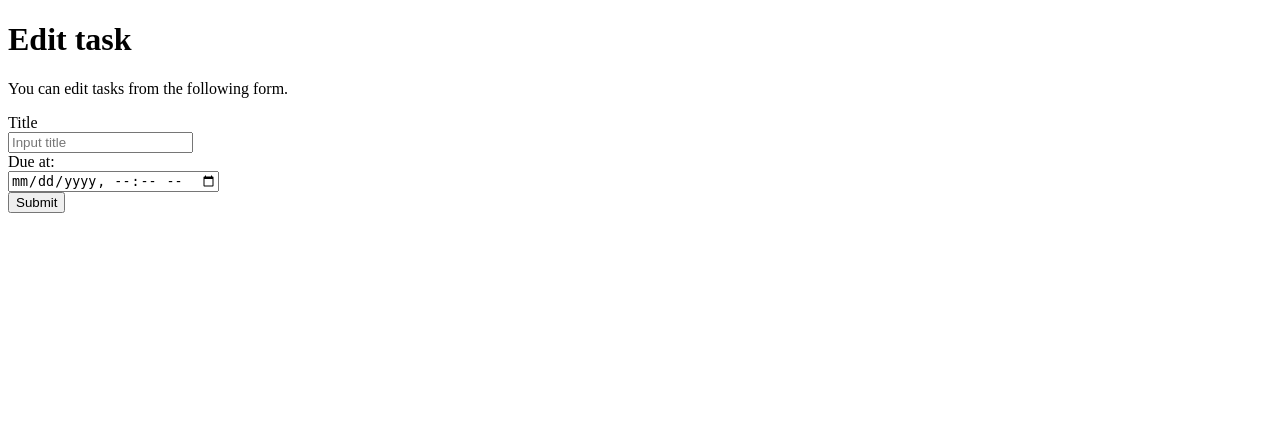
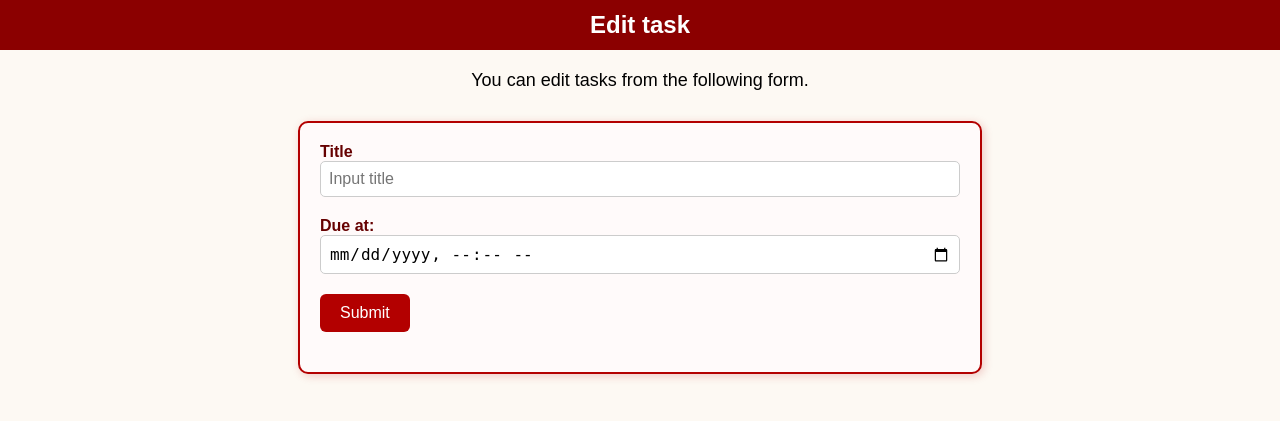
Before and after one commit to s1f102401764/django-test-exercise, a Django app: template todo/templates/todo/edit.html in a window 1280 px wide. Shown: the top 421 px of the page. Run offline with Django 5.2, Linux system fonts and the light colour scheme; the template is opened without the code that fills it, so the values that code supplies are empty.

Commit message:
edit.cssの作成

```diff
--- /dev/null
+++ b/todo/static/edit.css
@@ -0,0 +1,69 @@
+body {
+    margin: 0;
+    padding: 0;
+    font-family: sans-serif;
+    background-color: #fdf9f3;
+}
+
+h1 {
+    background-color: darkred;
+    color: white;
+    width: 100%;
+    height: 50px;
+    margin: 0;
+    text-align: center;
+    line-height: 50px;
+    font-size: 24px;
+}
+
+p {
+    text-align: center;
+    font-size: 18px;
+    font-weight: 500;
+    margin-top: 20px;
+}
+
+form {
+    width: 50%;
+    margin: 30px auto;
+    padding: 20px;
+    border: 2px solid #b30000;
+    background-color: #fffafa;
+    border-radius: 10px;
+    box-shadow: 2px 2px 10px rgba(179, 0, 0, 0.2);
+}
+
+form div {
+    margin-bottom: 20px;
+}
+
+label {
+    font-weight: bold;
+    font-size: 16px;
+    color: #660000;
+}
+
+input[type="text"],
+input[type="datetime-local"] {
+    width: 100%;
+    padding: 8px;
+    font-size: 16px;
+    border: 1px solid #ccc;
+    border-radius: 5px;
+    box-sizing: border-box;
+}
+
+button {
+    background-color: #b30000;
+    color: white;
+    border: none;
+    padding: 10px 20px;
+    font-size: 16px;
+    border-radius: 6px;
+    cursor: pointer;
+    transition: background-color 0.3s ease;
+}
+
+button:hover {
+    background-color: #800000;
+}
--- a/todo/templates/todo/edit.html
+++ b/todo/templates/todo/edit.html
@@ -5,6 +5,7 @@
   <head>
     <title>To Do Application</title>
     <meta charset="UTF-8">
+    <link rel="stylesheet" href="{% static 'edit.css' %}" />
     <meta name="author" content="INIAD">
   </head>
 
```
